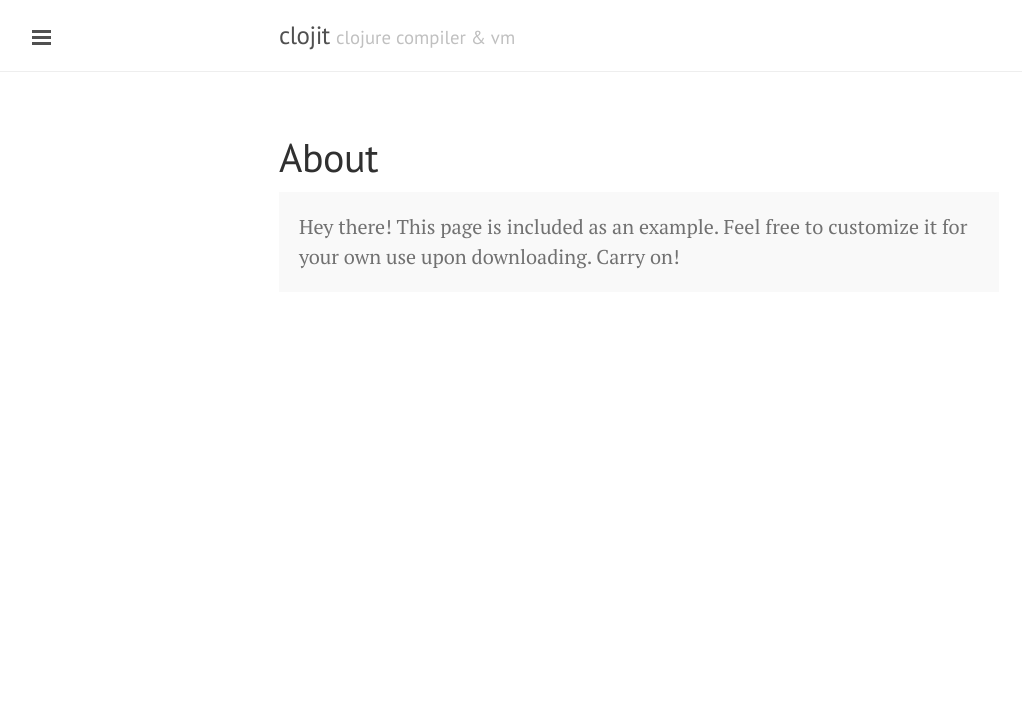
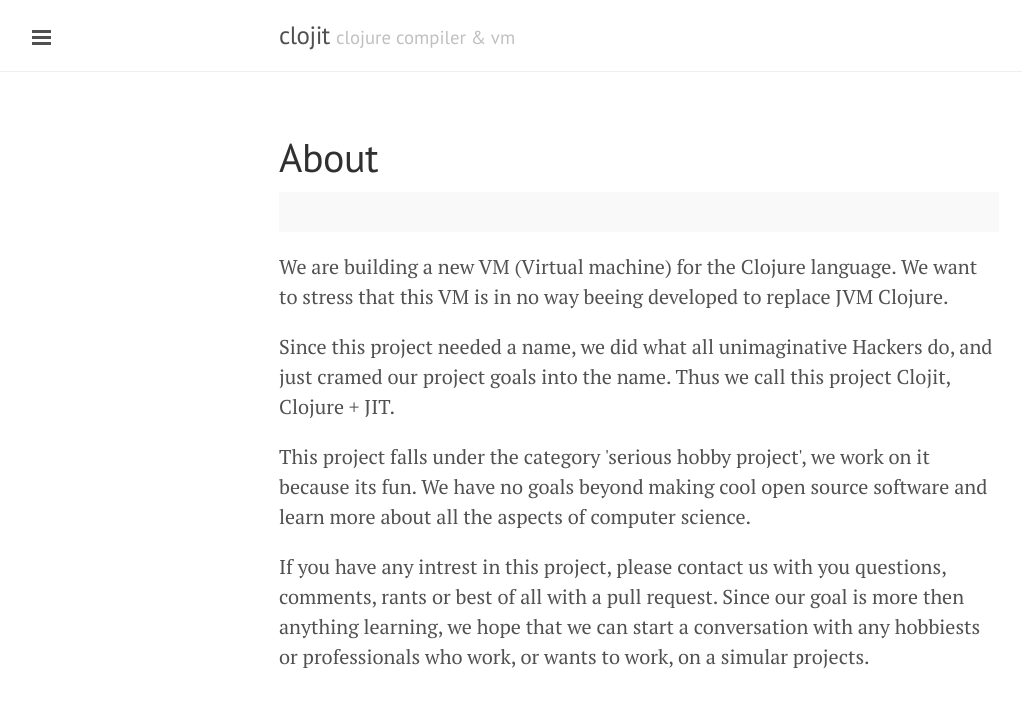
Before and after one commit to clojit/clojit.github.io, a Jekyll site: the page built from about.md, in a window 1280 px wide. Shown: the top 707 px of the page, without its empty margins (1-1023 px from the left). Built offline with Jekyll 4.4.1, drawn with Linux system fonts in a browser that asks for light colours; Markdown is read by kramdown in place of the engine named in the settings.

Commit message:
Added About

```diff
--- a/about.md
+++ b/about.md
@@ -4,5 +4,20 @@ title: About
 ---
 
 <p class="message">
-  Hey there! This page is included as an example. Feel free to customize it for your own use upon downloading. Carry on!
+
+<p>
+We are building a new VM (Virtual machine) for the Clojure language. We want to stress that this VM is in no way beeing developed to replace JVM Clojure.
 </p>
+
+<p>
+Since this project needed a name, we did what all unimaginative Hackers do, and just cramed our project goals into the name. Thus we call this project Clojit, Clojure + JIT.
+</p>
+
+<p>
+This project falls under the category 'serious hobby project', we work on it because its fun. We have no goals beyond making cool open source software and learn more about all the aspects of computer science.
+</p>
+<p>
+If you have any intrest in this project, please contact us with you questions, comments, rants or best of all with a pull request. Since our goal is more then anything learning, we hope that we can start a conversation with any hobbiests or professionals who work, or wants to work, on a simular projects.
+</p>
+
+</p>
```
